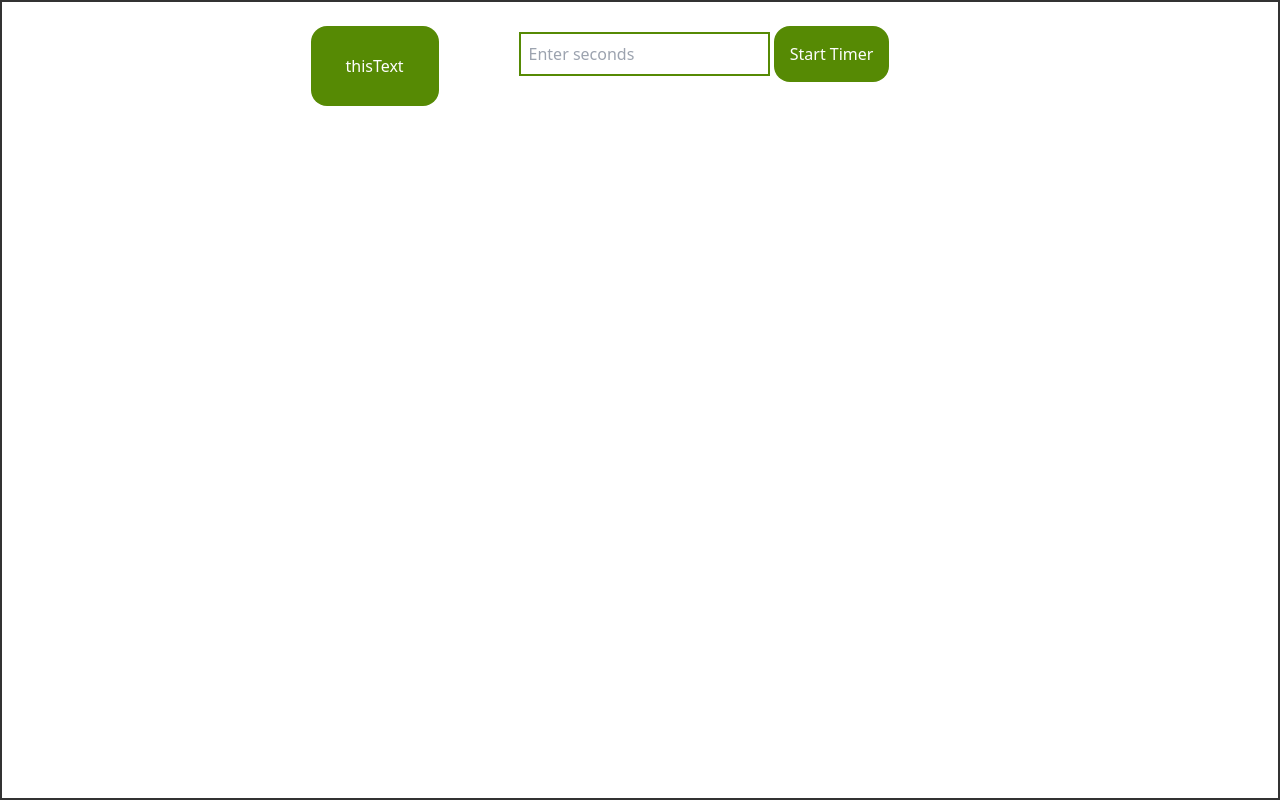
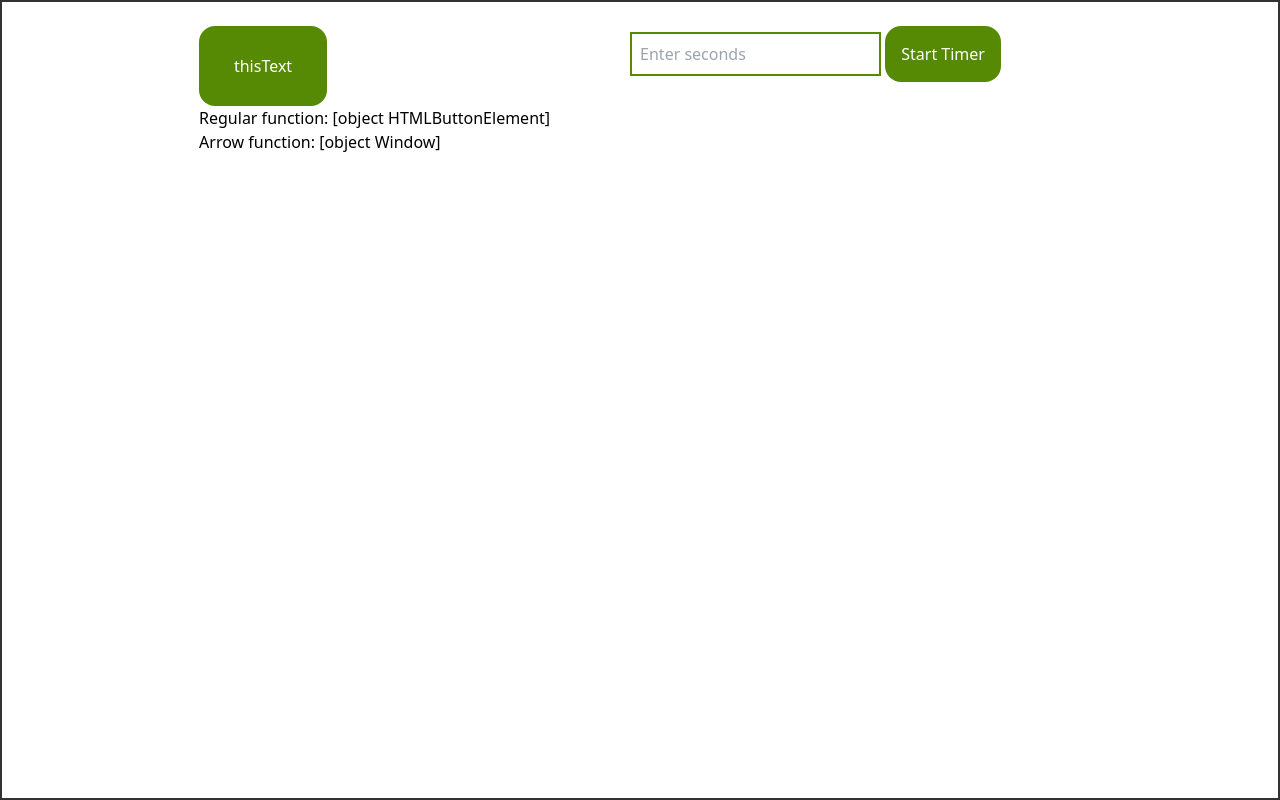
Before and after one commit to Sye-5pace/Closure-gtp-lab4, a website built with Vite: page index.html in a window 1280 px wide. Both pictures are taken after a click on the button "thisText". Built offline with nearby package versions, Linux system fonts and the light colour scheme.

Commit message:
update task 4

```diff
--- a/index.html
+++ b/index.html
@@ -13,9 +13,13 @@
   <body class="p-0 m-0 w-full min-h-screen flex justify-center align-center">
     <div class="p-6 flex align-center justify-center border-[#333] border-2 shadow-md w-full gap-[5rem]">
       <!-- Task 2: Button Element for Event Handlers -->
-      <button id="thisButton"  class="bg-[#568a04] text-[#fefefe] rounded-[1rem] p-4 w-[8rem] h-[5rem]">
+      <div class="flex flex-col">
+        <button id="thisButton"  class="bg-[#568a04] text-[#fefefe] rounded-[1rem] p-4 w-[8rem] h-[5rem]">
           thisText
-      </button>
+        </button>
+        <p id="thisResult"></p>
+        <p id="thisResultArrow"></p>
+      </div>
 
       <div>
         <input type="number" id="timerInput" placeholder="Enter seconds" min="1" class="p-2 focus:outline-none border-[#568a04] border-2" />
@@ -58,6 +62,7 @@
       // # Task 2 Event handlers and this
       // Function to handle button click using regular function
       function handleClick() {
+        document.getElementById('thisResult').textContent = `Regular function: ${this}`;
         console.log('Regular Function:', this.id, this.textContent);
       }
 
@@ -67,6 +72,7 @@
 
       // Function to handle button click using arrow function
       const handleClickArrow = () => {
+          document.getElementById('thisResultArrow').textContent = `Arrow function: ${this}`;
           console.log('Arrow Function:', this); // Arrow functions do not bind 'this'
       };
 
```
Also changed, not shown: output.css.
